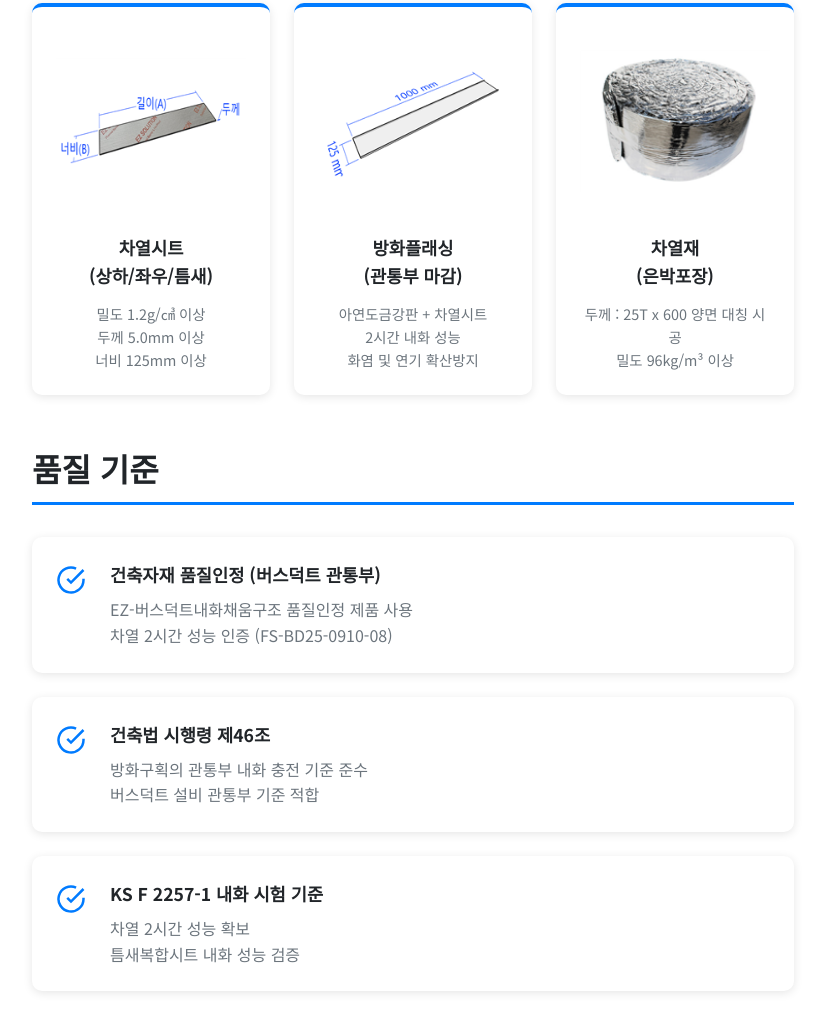
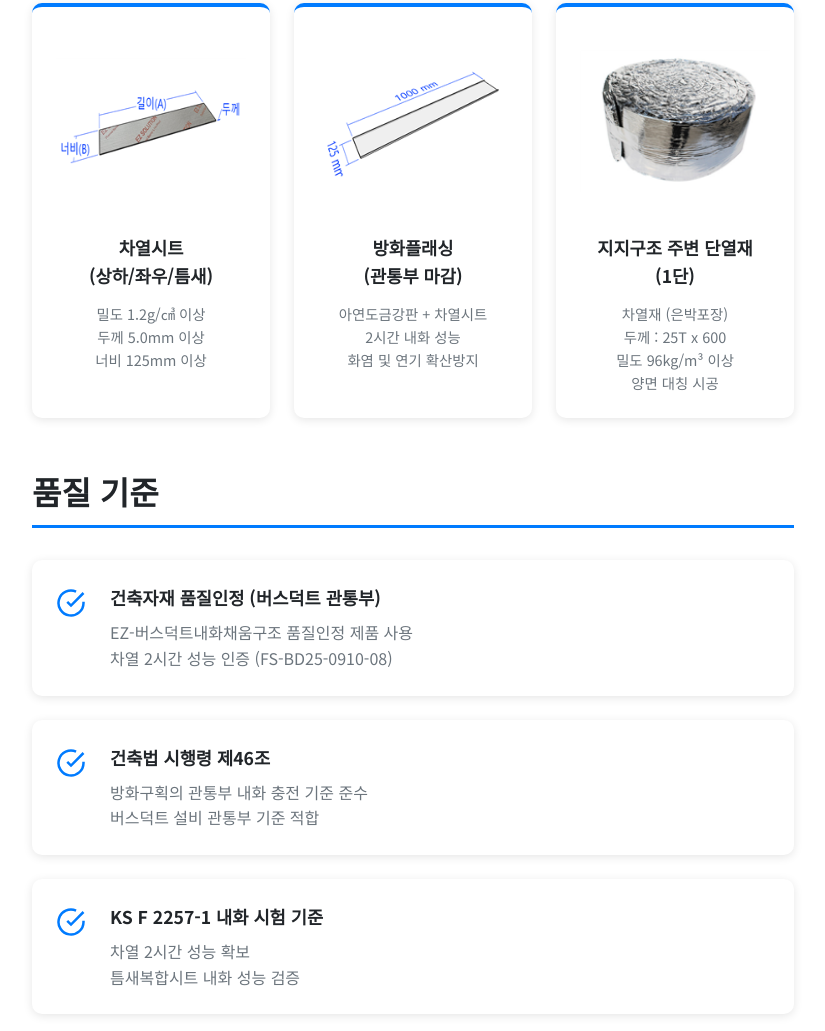
Before and after one commit to firemaster532nd-tech/hi, a plain HTML site: page busduct-fireproofing.html in a window 1280 px wide. Shown: the part 4419-5450 px from the top of the page, without its empty margins (28-853 px from the left). Drawn offline with Linux system fonts and the light colour scheme.

Commit message:
fix: update busduct material card 3 title and content layout

```diff
--- a/busduct-fireproofing.html
+++ b/busduct-fireproofing.html
@@ -266,9 +266,11 @@
                                      alt="차열재 (은박포장)"
                                      style="width: 100%; height: 180px; object-fit: contain; background: #ffffff; border-radius: 8px;">
                             </div>
-                            <h4>차열재<br>(은박포장)</h4>
-                            <p>두께 : 25T x 600 양면 대칭 시공<br>
-                            밀도 96kg/m³ 이상</p>
+                            <h4>지지구조 주변 단열재<br>(1단)</h4>
+                            <p>차열재 (은박포장)<br>
+                            두께 : 25T x 600<br>
+                            밀도 96kg/m³ 이상<br>
+                            양면 대칭 시공</p>
                         </div>
                     </div>
 
```
